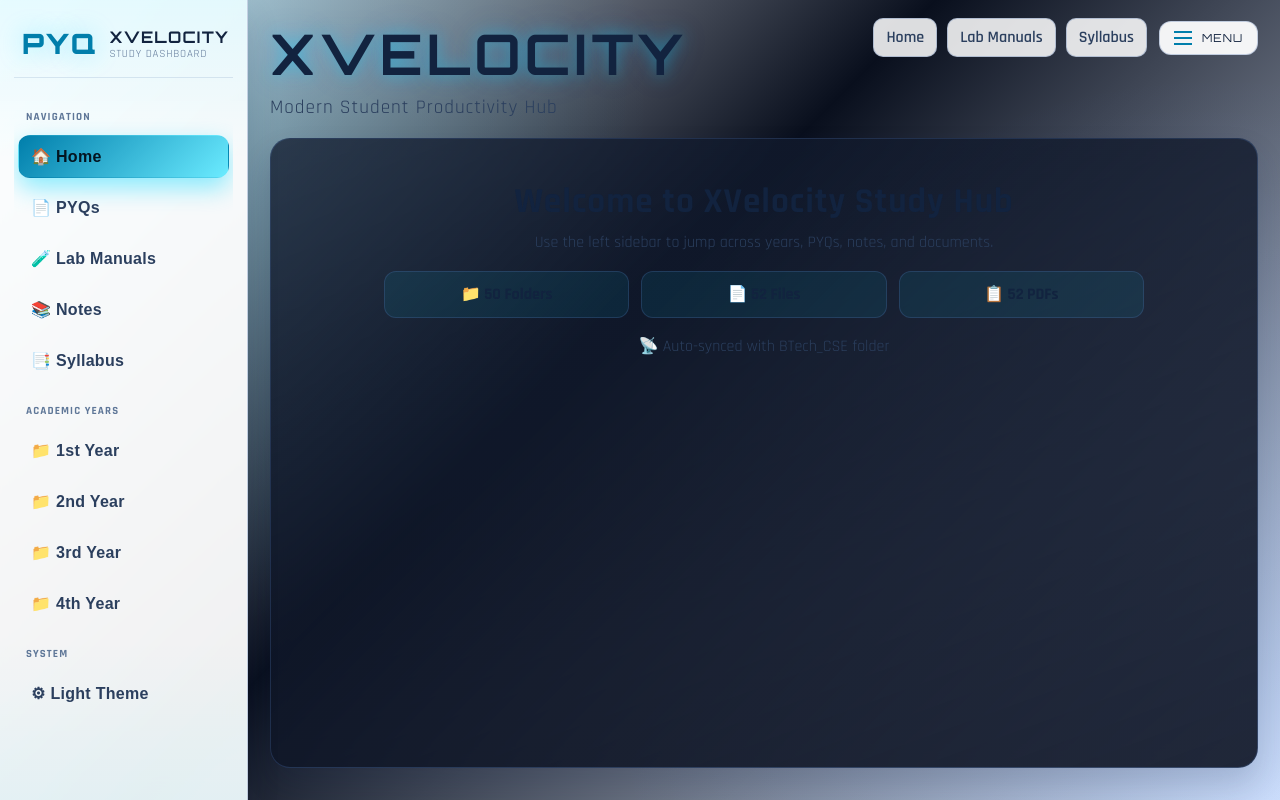
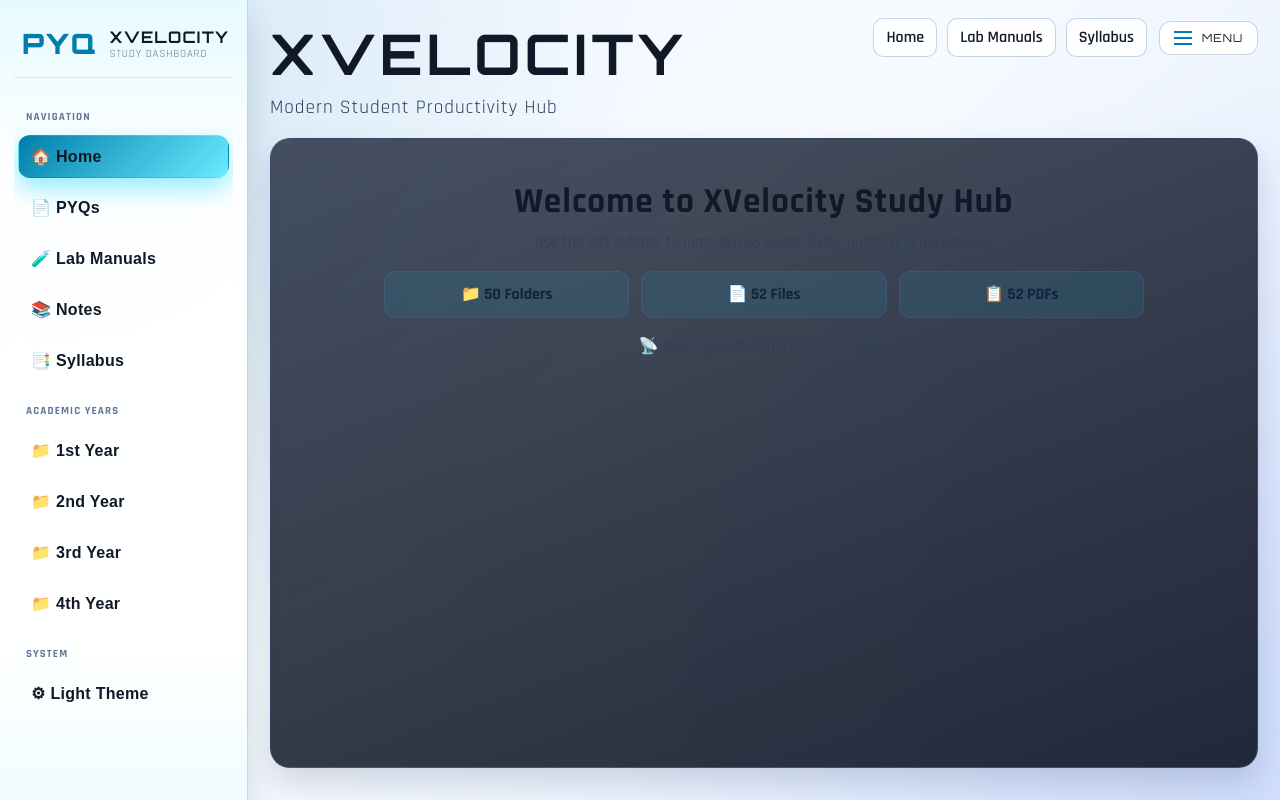
Before and after one commit to Aditya-xcity/pyq-portal, a plain HTML site: page website/index.html in a window 1280 px wide. Drawn offline with Linux system fonts and the light colour scheme.

Commit message:
fixed the font color as not being visibile

```diff
--- a/website/style.css
+++ b/website/style.css
@@ -51,6 +51,12 @@ body.light-theme {
   --border-soft: rgba(74, 110, 170, 0.16);
 
   --shadow-main: 0 16px 30px rgba(22, 45, 81, 0.16);
+
+  color: #111827;
+  background:
+    radial-gradient(circle at 8% 12%, rgba(0, 126, 171, 0.12), transparent 40%),
+    radial-gradient(circle at 96% 86%, rgba(43, 94, 255, 0.1), transparent 44%),
+    linear-gradient(135deg, var(--bg-primary), #f7fbff 45%, var(--bg-secondary));
 }
 
 html,
@@ -66,6 +72,26 @@ body {
     linear-gradient(135deg, var(--bg-primary), #090f1d 45%, var(--bg-secondary));
   color: var(--text-primary);
   overflow-x: hidden;
+}
+
+body.light-theme .glitch-title,
+body.light-theme .brand-text h1,
+body.light-theme .menu-btn,
+body.light-theme .sidebar-link,
+body.light-theme .quick-link,
+body.light-theme .menu-item,
+body.light-theme .welcome-message h2,
+body.light-theme .item-info h4,
+body.light-theme .file-item h4,
+body.light-theme .view-btn,
+body.light-theme .download-btn,
+body.light-theme .modal-btn {
+  color: #111827;
+}
+
+body.light-theme .glitch-title,
+body.light-theme .logo {
+  text-shadow: none;
 }
 
 .dashboard-shell {
```
